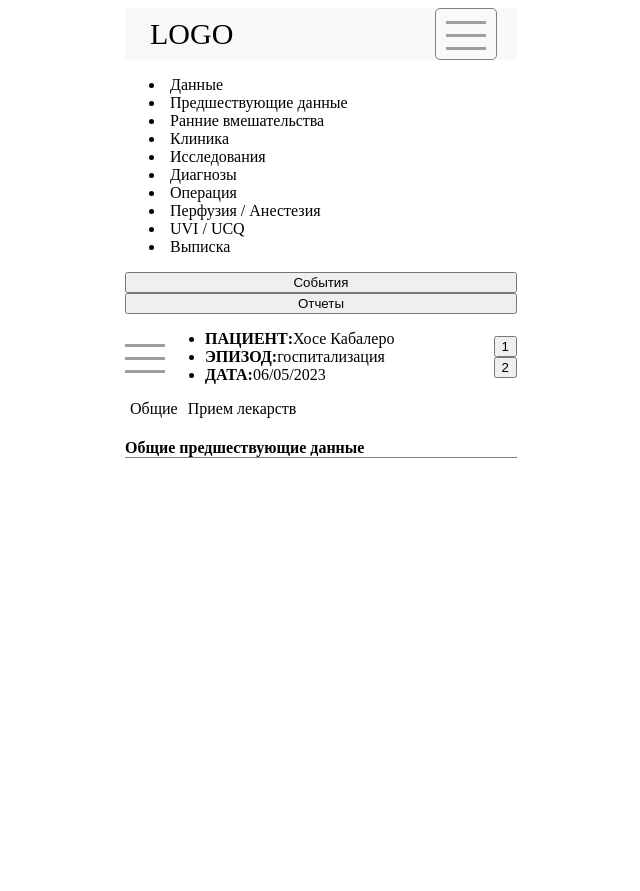
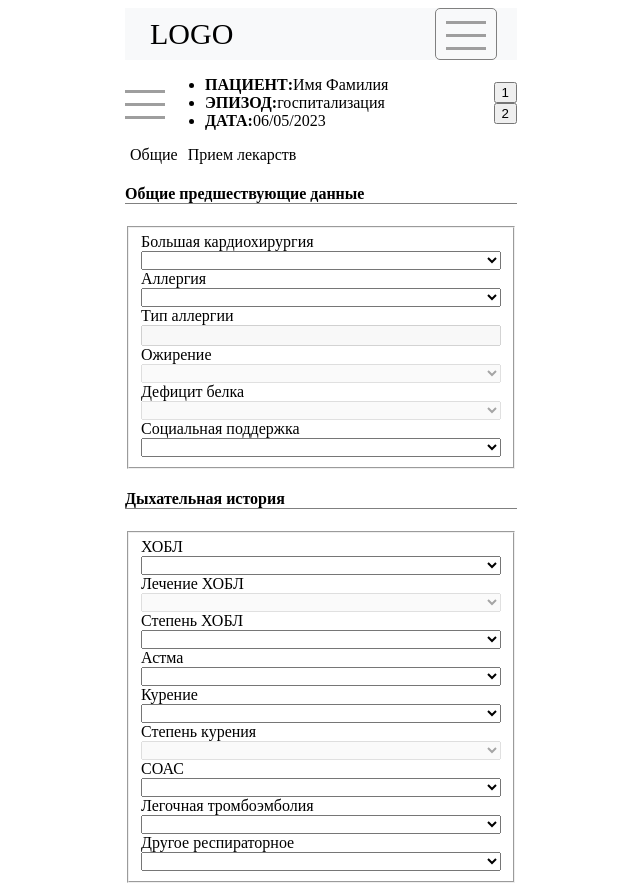
Before and after one commit to RDaudov/rrkh2, a Nuxt app: page /background/common in a window 1280 px wide. Shown: the whole page, without its empty margins (319-959 px from the left). Before the commit the page ends 800 px from the top, so only its background shows below. Built offline with nearby package versions, Linux system fonts and the light colour scheme.

Commit message:
add html part of backgrpund page

```diff
--- a/components/Burger.vue
+++ b/components/Burger.vue
@@ -1,5 +1,5 @@
 <template>
-  <button class="burger">
+  <button class="burger" :class="{ active: isActive}" @click="isActive = !isActive">
     <span></span>
   </button>
 </template>
@@ -7,6 +7,12 @@
 <script>
 export default {
   name: "BurgerMenu",
+
+  data() {
+    return {
+      isActive: false
+    }
+  }
 };
 </script>
 
--- a/components/Header.vue
+++ b/components/Header.vue
@@ -4,9 +4,9 @@ import { Header } from '#build/components';
   <header class="header">
     <NuxtLink to="/" class="logo">LOGO</NuxtLink>
     <div class="burger-wrap">
-      <Burger @click="isActive = !isActive" :class="{active: isActive}"/>
+      <Burger @click="isMenuVisible = !isMenuVisible"/>
     </div>
-    <main-menu class="main-menu" v-if="isActive"/>
+    <main-menu class="main-menu" v-if="isMenuVisible"/>
   </header>
 </template>
 
@@ -16,7 +16,7 @@ export default {
   components: { MainMenu },
   data() {
     return {
-      isActive: false
+      isMenuVisible: false
     }
   }
 }
--- a/components/Main.vue
+++ b/components/Main.vue
@@ -1,7 +1,25 @@
 <template>
-    <sidebar/>
+    <Sidebar v-if="isSidebarVisible" class="sidebar"/>
     <div class="main-inner">
-        <navbar/>
+        <Navbar @click="showSidebar"/>
         <slot/>
     </div>
 </template>
+<script>
+export default {
+    data() {
+        return {
+            isSidebarVisible: false
+        }
+    },
+    methods: {
+        async showSidebar(event) {
+            if(event.target.classList.contains('burger')) {
+                this.isSidebarVisible = !this.isSidebarVisible
+            }
+        }
+    }
+}
+</script>
+
+st
--- a/components/Navbar.vue
+++ b/components/Navbar.vue
@@ -2,12 +2,11 @@
 import { Burger } from '#build/components';
 <template>
   <nav class="navbar">
-    <Sidebar v-if="isActive"/>
-    <Burger @click="isActive = !isActive" class="{ active: isActive} burger" />
+    <Burger />
     <ul class="nav-left">
         <li class="item">
             <b>ПАЦИЕНТ:</b>
-            <span>Хосе  Кабалеро</span>
+            <span>Имя  Фамилия</span>
         </li>
         <li class="item">
             <b>ЭПИЗОД:</b>
@@ -22,19 +21,9 @@ import { Burger } from '#build/components';
         <button>1</button>
         <button>2</button>
     </div>
+
 </nav>
 </template>
-
-<script>
-export default {
-    data() {
-    return {
-      isActive: false
-    }
-}
-
-}
-</script>
 
 <style>
 .navbar {
--- a/pages/background/common.vue
+++ b/pages/background/common.vue
@@ -1,3 +1,74 @@
 <template>
+
     <h4>Общие предшествующие данные</h4>
+
+    <fieldset class="general-background">
+        <label for="major-cardiac-surgery">Большая кардиохирургия</label>
+        <select name="major-cardiac-surgery" id="major-cardiac-surgery">
+            <option value=""></option>
+        </select>
+        <label for="allergy">Аллергия</label>
+        <select name="allergy" id="allergy">
+            <option value=""></option>
+        </select>
+        <label for="allergy-type">Тип аллергии</label>
+        <input type="text" name="allergy-type" id="allergy-type" disabled>
+        <label for="obesity">Ожирение</label>
+        <select name="obesity" id="obesity" disabled>
+            <option value=""></option>
+        </select>
+        <label for="protein-deficiency">Дефицит белка</label>
+        <select name="protein-deficiency" id="protein-deficiency" disabled>
+            <option value=""></option>
+        </select>
+        <label for="social-support">Социальная поддержка</label>
+        <select name="social-support" id="social-support">
+            <option value=""></option>
+        </select>
+    </fieldset>
+
+    <h4>Дыхательная история</h4>
+
+    <fieldset class="">
+        <label for="COPD">ХОБЛ</label>
+        <select name="COPD" id="COPD">
+            <option value=""></option>
+        </select>
+        <label for="COPD-treatment">Лечение ХОБЛ</label>
+        <select name="COPD-treatment" id="COPD-treatment" disabled>
+            <option value=""></option>
+        </select>
+        <label for="COPD-degree">Степень ХОБЛ</label>
+        <select name="COPD-degree" id="COPD-degree">
+            <option value=""></option>
+        </select>
+        <label for="asthma">Астма</label>
+        <select name="asthma" id="asthma">
+            <option value=""></option>
+        </select>
+        <label for="smoking">Курение</label>
+        <select name="smoking" id="smoking">
+            <option value=""></option>
+        </select>
+        <label for="smoking-rate">Степень курения</label>
+        <select name="smoking-rate" id="smoking-rate" disabled>
+            <option value=""></option>
+        </select>
+        <label for="soas">СОАС</label>
+        <select name="soas" id="soas">
+            <option value=""></option>
+        </select>
+        <label for="pulmonary-thromboembolism">Легочная тромбоэмболия</label>
+        <select name="pulmonary-thromboembolism" id="pulmonary-thromboembolism">
+            <option value=""></option>
+        </select>
+        <label for="other-respiratory">Другое респираторное</label>
+        <select name="other-respiratory" id="other-respiratory"></select>
+    </fieldset>
 </template>
+<style lang="scss" scoped>
+fieldset {
+    display: flex;
+    flex-direction: column;
+}
+</style>
--- a/pages/background/medicament.vue
+++ b/pages/background/medicament.vue
@@ -2,7 +2,7 @@
     <fieldset class="checkbox">
         <legend>Кардиологические препараты</legend>
         <div>
-            <input type="checkbox">
+            <input type="checkbox" id="no">
             <label for="no">Нет</label>
         </div>
         <div>
--- a/pages/identify/control.vue
+++ b/pages/identify/control.vue
@@ -1,32 +1,32 @@
 <template>
-    <form class="form" action="" method="post" >
+    <form class="form" action="" method="post">
         <label for="name">Имя</label>
-        <input type="text" name="firtname">
+        <input type="text" name="firtname" id="name" autocomplete="on">
         <label for="lastname">Фамилия</label>
-        <input type="text" name="lastname">
+        <input type="text" name="lastname" id="lastname">
         <label for="surname">Отчество</label>
-        <input type="text" name="surname">
+        <input type="text" name="surname" id="surname">
         <label for="history">Номер истории</label>
-        <input type="number" name="history">
+        <input type="number" name="history" id="history">
         <div class="documents">
-            <input type="checkbox" name="passport">
+            <input type="checkbox" name="passport" id="passport-ok">
             <label for="passport">Паспорт</label>
-            <input type="checkbox" name="snils">
+            <input type="checkbox" name="snils" id="snils-ok">
             <label for="snils">Снилс</label>
         </div>
         <label for="passport">Паспорт</label>
-        <input type="text" name="passport">
+        <input type="text" name="passport" id="passport">
         <label for="snils">Снилс</label>
-        <input type="text" name="snils">
+        <input type="text" name="snils" id="snils">
         <label for="date">Дата рождения</label>
-        <input type="date" name="date"/>
+        <input type="date" name="date" id="date"/>
         <label for="sex"></label>
-        <select name="sex">
+        <select name="sex" id="sex">
             <option value="male">Мужской</option>
             <option value="female" selected>Женский</option>
         </select>
         <label for="race">Раса</label>
-        <select name="race">
+        <select name="race" id="race">
             <option value="caucasoid" selected>Кавказоидная</option>
             <option value="mongolian">Афроамерианец</option>
             <option value="asian">Азиат</option>
--- a/pages/identify/episode.vue
+++ b/pages/identify/episode.vue
@@ -1,15 +1,15 @@
 <template>
    <section>
     <label for="episode">Тип эпизода</label>
-    <select name="epside" id="">
+    <select name="epside" id="episode">
         <option value="hospitalization">Госпитализация</option>
         <option value="registration">Консультация</option>
     </select>
     <label for="date">Дата эпизода</label>
-    <input type="date" name="date">
+    <input type="date" name="date" id="date">
     <label for="age">Возраст пациента</label>
-    <input type="number" name="age">
+    <input type="number" name="age" id="age">
     <label for="status">Статус эпизода</label>
-    <input type="text" name="status">
+    <input type="text" name="status" id="status">
    </section>
 </template>
--- a/pages/identify/registration.vue
+++ b/pages/identify/registration.vue
@@ -1,56 +1,56 @@
 <template>
-    <form action="">
+    <form>
         <h4>Общие</h4>
         <section>
             <label for="adress">Адрес</label>
-            <input type="text" name="adress">
+            <input type="text" name="adress" id="adress">
             <label for="city">Город</label>
-            <input type="text" name="city">
+            <input type="text" name="city" id="city">
             <label for="index">Почтовый индекс</label>
-            <input type="text" name="index">
+            <input type="text" name="index" id="post-index">
             <label for="phone">Телефон</label>
-            <input type="number" name="phone">
+            <input type="number" name="phone" id="phone" autocomplete="on">
         </section>
         <h4>Обучение и работа</h4>
         <section>
             <label for="occupation">Тип занятости</label>
-            <select type="text" name="occupation">
+            <select type="text" name="occupation" id="occupation">
                 <option value="worker">рабочий</option>
                 <option value="pensioner">пенсионер</option>
             </select>
             <label for="work">Тип работы</label>
-            <input type="text" name="work">
-            <label for="occupation">Образование</label>
-            <select type="text" name="occupation">
+            <input type="text" name="work" id="work">
+            <label for="education">Образование</label>
+            <select type="text" name="education" id="education">
                 <option value="no">нет</option>
                 <option value="">среднее</option>
                 <option value="">среднее специальное</option>
                 <option value="">высшее</option>
             </select>
             <label for="index">Индекс</label>
-            <input type="number" name="index">
+            <input type="number" name="index" id="index">
         </section>
         <h4>Социально-санитарные</h4>
         <section>
             <label for="hospital">Больница</label>
-            <select type="text" name="hospital">
+            <select type="text" name="hospital" id="hospital">
             </select>
         </section>
         <section>
             <label for="therapist">Лечащий врач</label>
-            <select type="text" name="therapist">
+            <select type="text" name="therapist" id="therapist">
             </select>
         </section>
         <h4>Антропометрические данные</h4>
         <section>
             <label for="weight">Рост(кг)</label>
-            <input type="number" name="weight">
+            <input type="number" name="weight" id="weight">
             <label for="height">Вес(см)</label>
-            <input type="number" name="height">
+            <input type="number" name="height" id="height">
             <label for="bmi">ИМТ(кг/см2)</label>
-            <input type="number" name="bmi">
+            <input type="number" name="bmi" id="bmi">
             <label for="surface">Поверхность тела(м2)</label>
-            <input type="number" name="surface">
+            <input type="number" name="surface" id="surface">
         </section>
     </form>
 </template>
```
